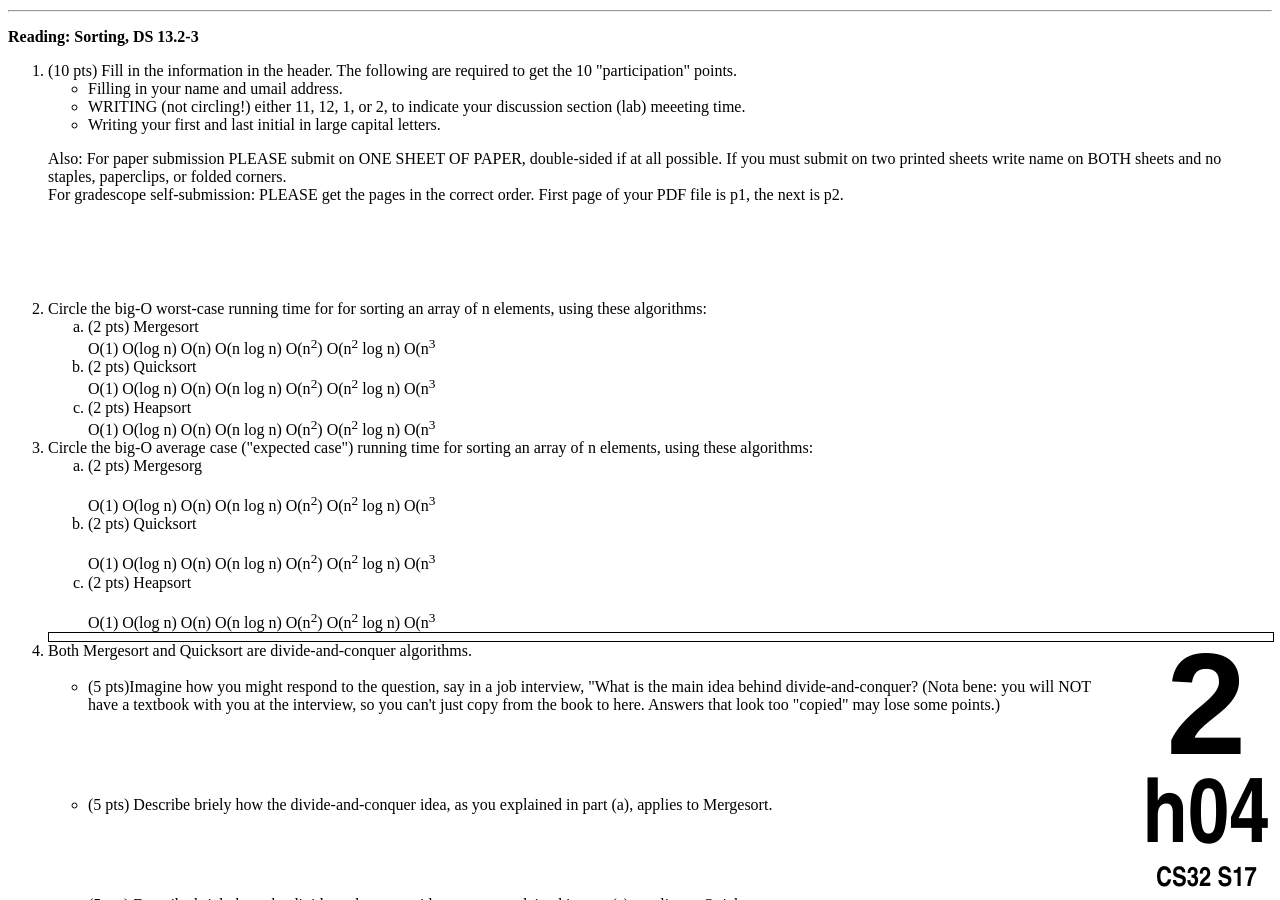
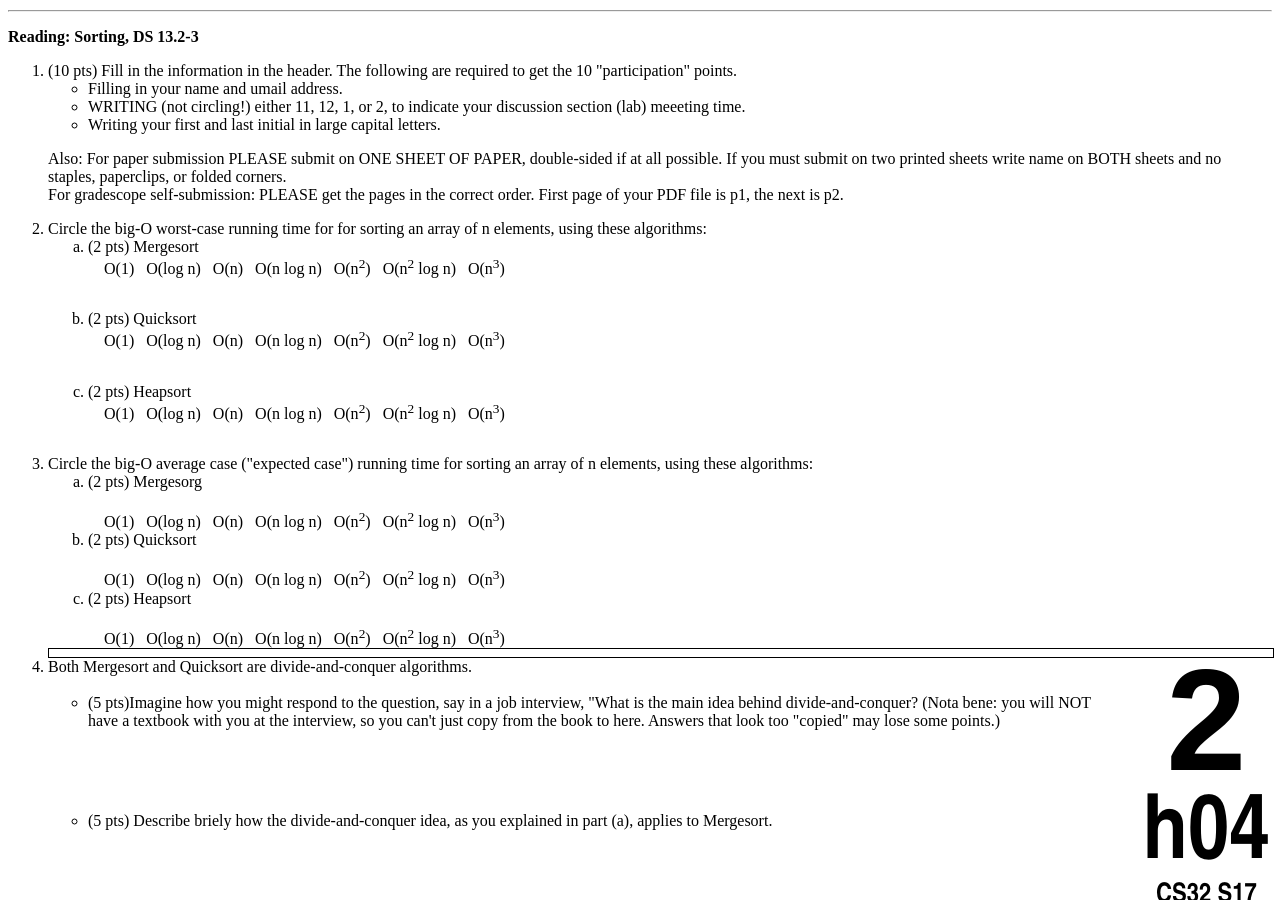
Before and after one commit to ucsb-cs32-s17/ucsb-cs32-s17.github.io, a Jekyll site: the page built from _hwk/h04.md, in a window 1280 px wide and 900 px high, scrolled down 676 px. Built offline with Jekyll 4.4.1, drawn with Linux system fonts in a browser that asks for light colours.

Commit message:
Update h04.md

```diff
--- a/_hwk/h04.md
+++ b/_hwk/h04.md
@@ -15,7 +15,7 @@ https://ucsb-cs32-s17.github.io/hwk/h04/
 
 <ol start="1">
 
-<li style='margin-bottom:6em'>(10 pts) Fill in the information in the header. The following are required to get the 10 "participation" points.
+<li>(10 pts) Fill in the information in the header. The following are required to get the 10 "participation" points.
     <ul>
     <li>Filling in your name and umail address.<br /></li>
     <li>WRITING (not circling!) either 11, 12, 1, or 2, to indicate your discussion section (lab) meeeting time.<br /></li>
@@ -27,16 +27,16 @@ https://ucsb-cs32-s17.github.io/hwk/h04/
 
  <li>Circle the big-O worst-case running time for for sorting an array of n elements, using these algorithms:
    <ol>
-     <li>(2 pts) Mergesort<br />
-     O(1)  O(log n)  O(n)  O(n log n)  O(n<sup>2</sup>)  O(n<sup>2</sup> log n)  O(n<sup>3</sup>
+     <li style='margin-bottom:2em;'>(2 pts) Mergesort<br />
+     O(1)   O(log n)   O(n)   O(n log n)   O(n<sup>2</sup>)   O(n<sup>2</sup> log n)   O(n<sup>3</sup>)
      </li>
 
-     <li>(2 pts) Quicksort<br />
-     O(1)  O(log n)  O(n)  O(n log n)  O(n<sup>2</sup>)  O(n<sup>2</sup> log n)  O(n<sup>3</sup>
+     <li style='margin-bottom:2em;'>(2 pts) Quicksort<br />
+     O(1)   O(log n)   O(n)   O(n log n)   O(n<sup>2</sup>)   O(n<sup>2</sup> log n)   O(n<sup>3</sup>)
      </li>
 
-     <li>(2 pts) Heapsort<br />
-     O(1)  O(log n)  O(n)  O(n log n)  O(n<sup>2</sup>)  O(n<sup>2</sup> log n)  O(n<sup>3</sup>
+     <li style='margin-bottom:2em;'>(2 pts) Heapsort<br />
+     O(1)   O(log n)   O(n)   O(n log n)   O(n<sup>2</sup>)   O(n<sup>2</sup> log n)   O(n<sup>3</sup>)
      </li>
    </ol>
  </li>
@@ -44,15 +44,15 @@ https://ucsb-cs32-s17.github.io/hwk/h04/
    <li>Circle the big-O average case ("expected case") running time for sorting an array of n elements, using these algorithms:
    <ol>
      <li>(2 pts) Mergesorg<br /><br />
-     O(1)  O(log n)  O(n)  O(n log n)  O(n<sup>2</sup>)  O(n<sup>2</sup> log n)  O(n<sup>3</sup>
+     O(1)   O(log n)   O(n)   O(n log n)   O(n<sup>2</sup>)   O(n<sup>2</sup> log n)   O(n<sup>3</sup>)
      </li>
 
      <li>(2 pts) Quicksort<br /><br />
-     O(1)  O(log n)  O(n)  O(n log n)  O(n<sup>2</sup>)  O(n<sup>2</sup> log n)  O(n<sup>3</sup>
+     O(1)   O(log n)   O(n)   O(n log n)   O(n<sup>2</sup>)   O(n<sup>2</sup> log n)   O(n<sup>3</sup>)
      </li>
 
      <li>(2 pts) Heapsort<br /><br />
-     O(1)  O(log n)  O(n)  O(n log n)  O(n<sup>2</sup>)  O(n<sup>2</sup> log n)  O(n<sup>3</sup>
+     O(1)   O(log n)   O(n)   O(n log n)   O(n<sup>2</sup>)   O(n<sup>2</sup> log n)   O(n<sup>3</sup>)
      </li>
     </ol>
   </li>
@@ -70,7 +70,7 @@ https://ucsb-cs32-s17.github.io/hwk/h04/
   </ul>
   </li>
 
-  <li style='margin-bottom:6em;'>(5 pts) Describe briefly, as in a job interview (i.e. no copying), the role of the pivot element in Quicksort.</li>
+  <li style='margin-bottom:4em;'>(5 pts) Describe briefly, as in a job interview (i.e. no copying), the role of the pivot element in Quicksort.</li>
 
   <li style='margin-bottom:4em;'>(3 pts) Describe briefly how to represent a binary tree in an array. Draw a picture if you need to.</li>
 
```
